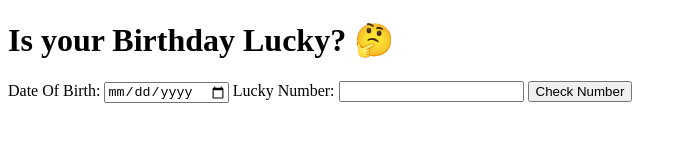
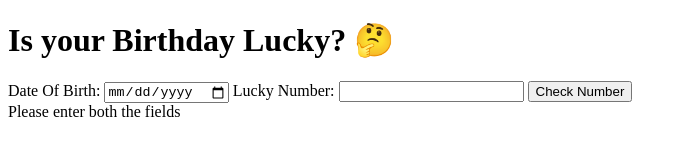
Before and after one commit to bijaylaxmibehera/Is-your-birthday-lucky, a plain HTML site: page index.html in a window 1280 px wide. Both pictures are taken after a click on the button "Check Number". Shown: the whole page, without its empty margins (0-686 px from the left). Drawn offline with Linux system fonts and the light colour scheme.

Commit message:
js completed

```diff
--- a/app.js
+++ b/app.js
@@ -0,0 +1,34 @@
+//selecting all inputs from html
+const dateOfBirth=document.querySelector("#date-of-birth");
+const luckyNumber=document.querySelector("#lucky-number");
+const checkButton=document.querySelector("#check-button");
+const outputBox=document.querySelector("#ouput");
+
+function compareValues(sum,luckyNumber){
+    if (sum%luckyNumber===0) {
+        outputBox.innerText="Your birthdate is lucky";
+    } else {
+        outputBox.innerText="Your birthdate is not lucky";
+    }
+}
+function calculateSum(dob){
+    dob=dob.replaceAll("-","");
+    let sum=0;
+    for (let i = 0; i < dob.length; i++) {
+        sum+=Number(dob.charAt(i));
+    }
+    return sum;
+}
+
+function checkBirthDateIsLucky(){
+    const dob=dateOfBirth.value;
+    const sum=calculateSum(dob);
+    if (sum&&luckyNumber.value) {
+        compareValues(sum,luckyNumber.value);
+    }
+    else{
+        outputBox.innerText="Please enter both the fields"
+    }
+}
+//adding events to the button on click
+checkButton.addEventListener("click",checkBirthDateIsLucky);
--- a/index.html
+++ b/index.html
@@ -14,7 +14,7 @@
         <input type="date" id="date-of-birth">
         <label for="lucky-number">Lucky Number:</label>
         <input type="number" id="lucky-number">
-        <button id="#check-button">Check Number</button>
+        <button id="check-button">Check Number</button>
         <div id="ouput"></div>
     </div>
 </body>
--- a/main.css
+++ b/main.css
@@ -0,0 +1,4 @@
+:root{
+    --primary-black:#000000;
+    --dark-green:#00695c;
+}
```
